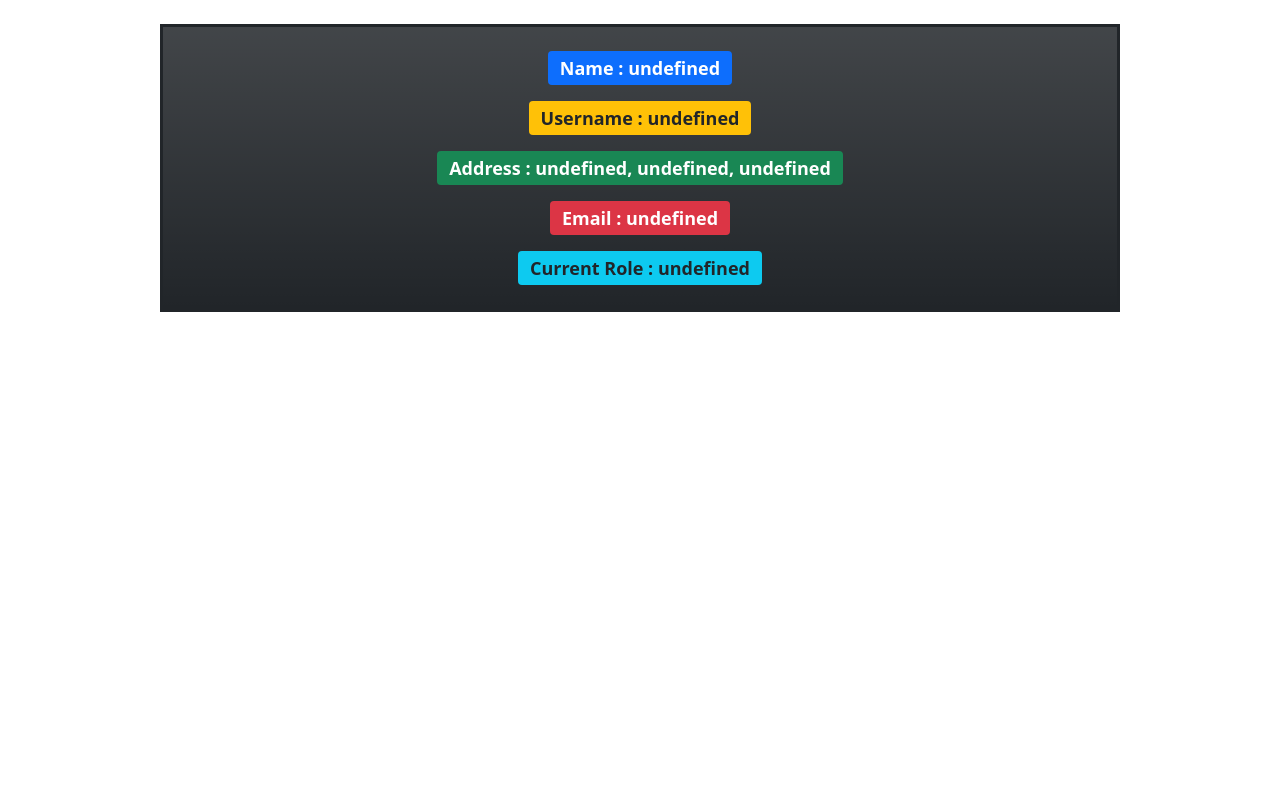
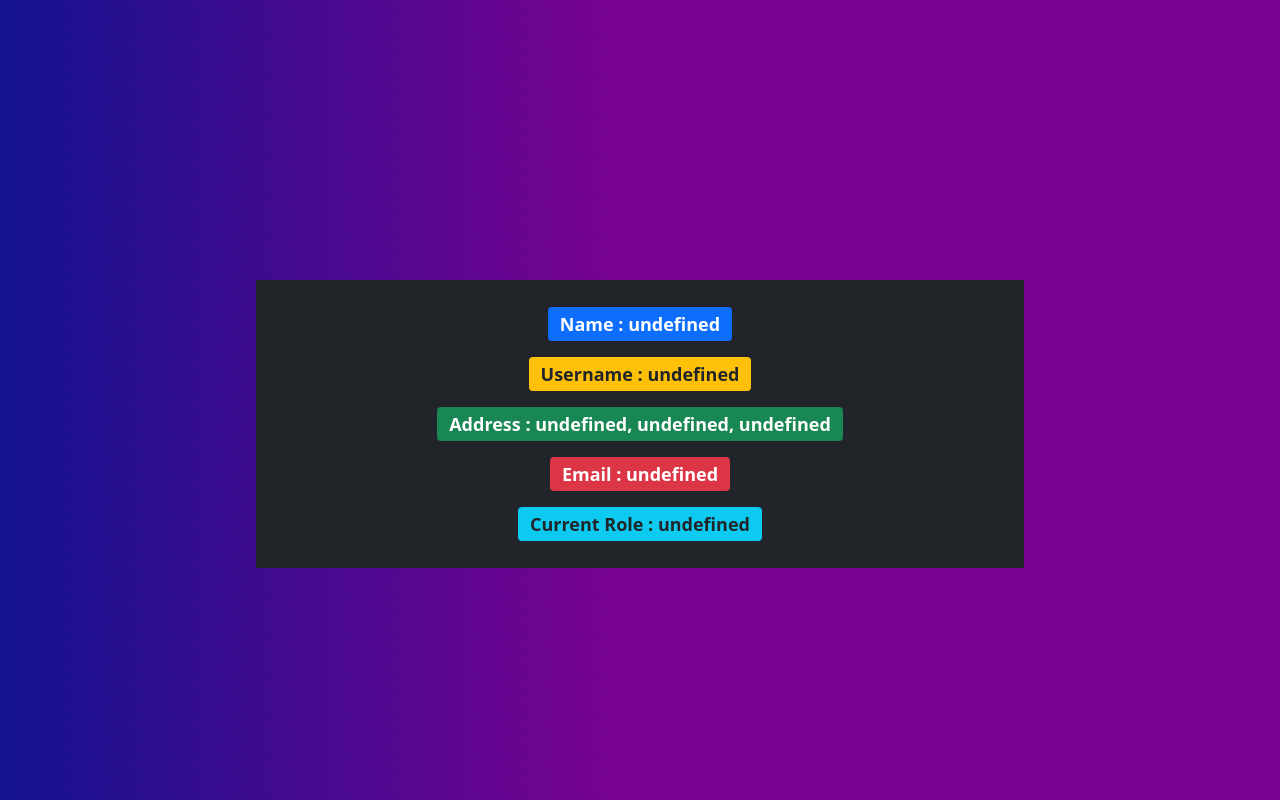
Before and after one commit to AvadhootK/WAD_assignment_2.a, a plain HTML site: page Assignment 1_b/display.html in a window 1280 px wide. Drawn offline with nearby package versions, Linux system fonts and the light colour scheme.

Commit message:
updated styling

```diff
--- a/Assignment 1_b/display.html
+++ b/Assignment 1_b/display.html
@@ -5,13 +5,27 @@
     <meta http-equiv="X-UA-Compatible" content="IE=edge">
     <meta name="viewport" content="width=device-width, initial-scale=1.0">
     <title>Document</title>
+    <style>
+        .gradient-bg {
+            background: linear-gradient(63deg, rgba(18,18,143,1) 0%, rgba(120,2,145,1) 48%);
+        }
+        .content {
+  position: absolute;
+  left: 50%;
+  top: 50%;
+  -webkit-transform: translate(-50%, -50%);
+  transform: translate(-50%, -50%);
+  width: 60%;
+}
+    </style>
     <!-- CSS only -->
     <link href="https://cdn.jsdelivr.net/npm/bootstrap@5.1.3/dist/css/bootstrap.min.css" rel="stylesheet" integrity="sha384-1BmE4kWBq78iYhFldvKuhfTAU6auU8tT94WrHftjDbrCEXSU1oBoqyl2QvZ6jIW3" crossorigin="anonymous">
     <!-- JavaScript Bundle with Popper -->
     <script src="https://cdn.jsdelivr.net/npm/bootstrap@5.1.3/dist/js/bootstrap.bundle.min.js" integrity="sha384-ka7Sk0Gln4gmtz2MlQnikT1wXgYsOg+OMhuP+IlRH9sENBO0LRn5q+8nbTov4+1p" crossorigin="anonymous"></script>
 </head>
-<body>
-    <div class="bg-dark bg-gradient text-light text-center py-3 mx-auto mt-4 fs-4 border border-dark border-3" style="width: 75%;">
+<body class="gradient-bg">
+    <div style="margin-top: 20px;"></div>
+    <div class="content bg-dark text-light text-center py-3 mx-auto mt-4 fs-4 border border-dark border-3">
         <div><span id="displayNames" class="badge bg-primary py-2 mx-auto my-2">Name : </span></div>
         <div><span id="displayUsername" class="badge bg-warning text-dark py-2 mx-auto my-2">Username : </span></div>
         <div><span id="displayAddress" class=" badge bg-success py-2 mx-auto my-2">Address : </span></div>
```
